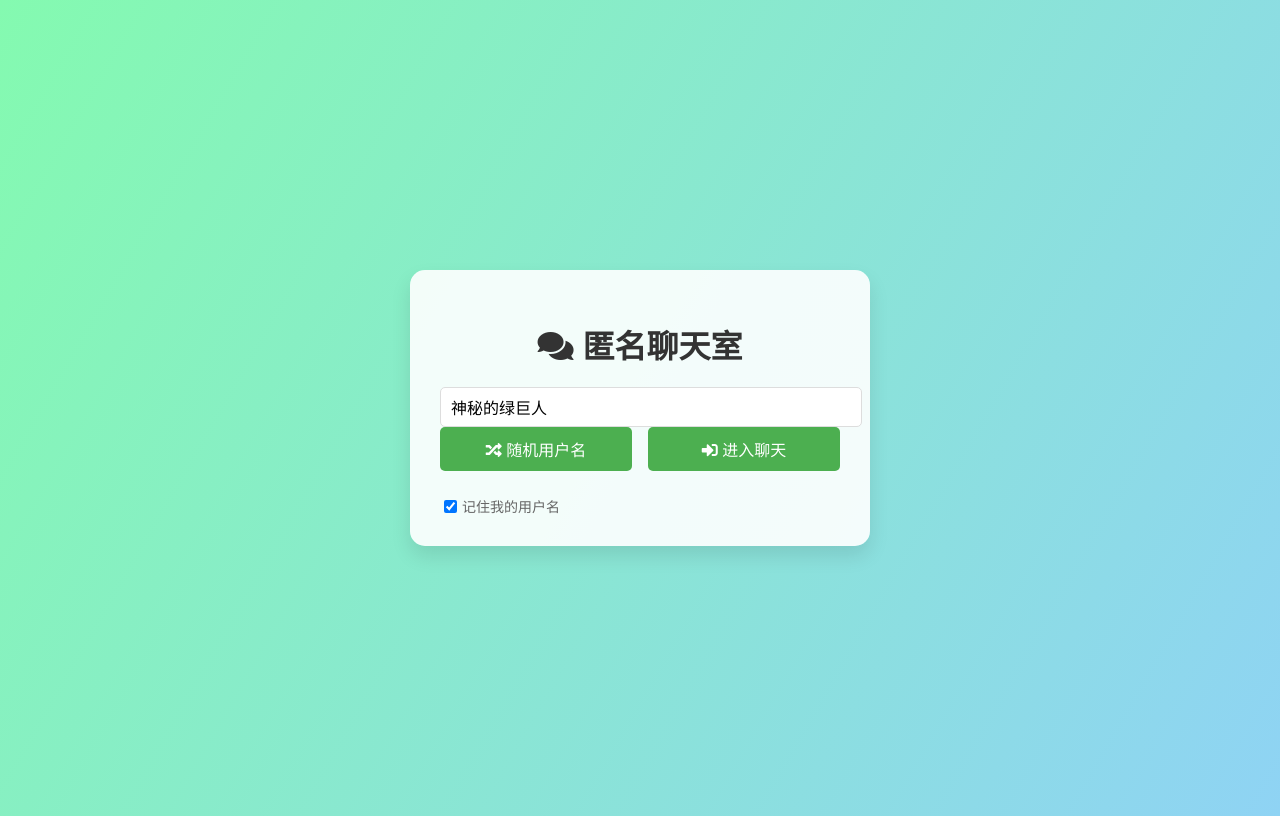
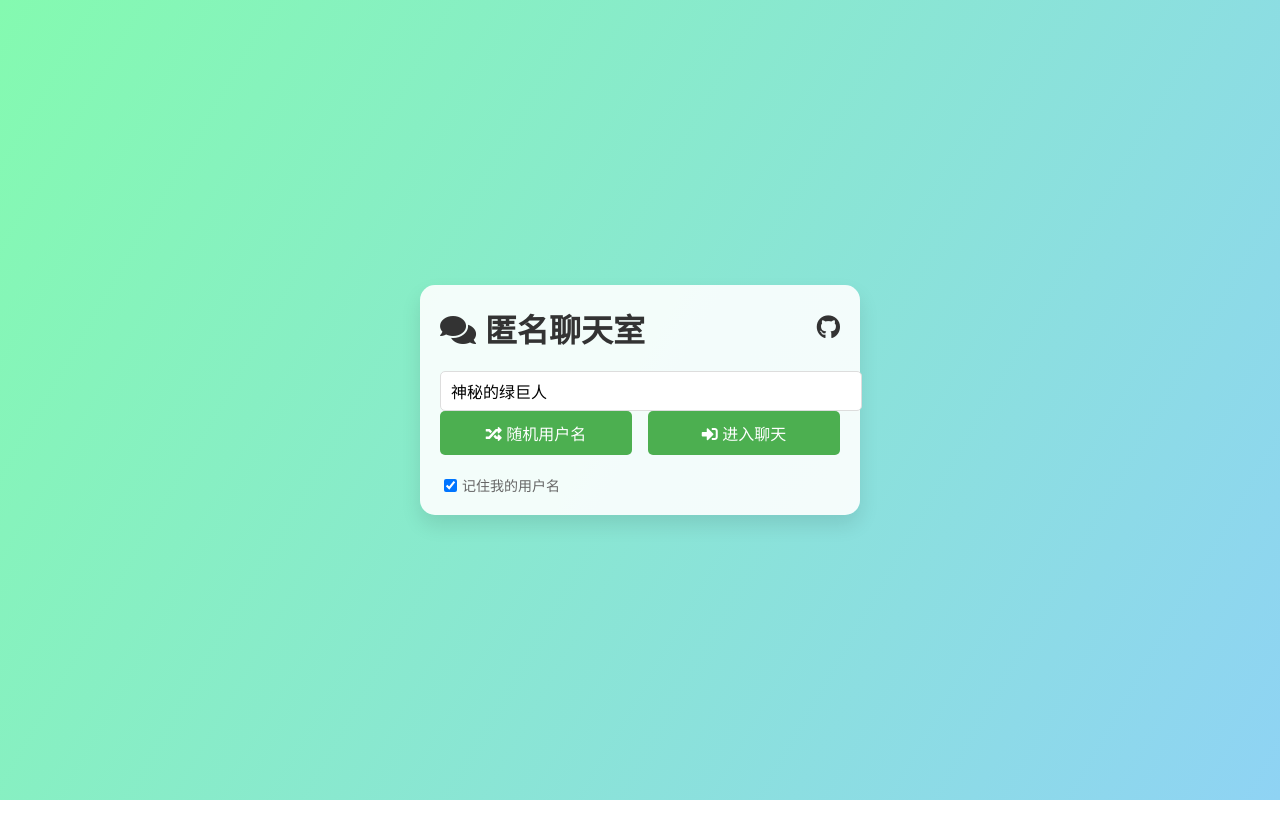
Before and after one commit to BsaLee/cf_niming_chatroom, a plain HTML site: page pages/index.html in a window 1280 px wide. Drawn offline with Linux system fonts and the light colour scheme.

Commit message:
整理代码

```diff
--- a/pages/index.html
+++ b/pages/index.html
@@ -22,12 +22,26 @@
             transform: translateX(-50%);
             top: 50px;
         }
+        .header-container {
+            display: flex;
+            justify-content: space-between; /* 左右排列 */
+            align-items: center; /* 垂直居中 */
+            margin-bottom: 20px; /* 标题和聊天区域的间距 */
+        }
+        .github-icon {
+            font-size: 24px;
+            color: #333;
+            text-decoration: none; /* 去掉下划线 */
+        }
     </style>
 </head>
 <body>
     <div class="container">
         <header>
-            <h1><i class="fas fa-comments"></i> 匿名聊天室</h1>
+            <div class="header-container">
+                <h1><i class="fas fa-comments"></i> 匿名聊天室</h1>
+                <a href="https://github.com/BsaLee/cf_niming_chatroom/" class="github-icon" target="_blank"><i class="fab fa-github"></i></a>
+            </div>
         </header>
         <main>
             <div id="username-container">
--- a/pages/styles.css
+++ b/pages/styles.css
@@ -1,31 +1,44 @@
 body {
     font-family: Arial, sans-serif;
     background: linear-gradient(120deg, #84fab0 0%, #8fd3f4 100%);
-    min-height: 100vh;
+    margin: 0; /* 去掉默认边距 */
+    padding: 0; /* 去掉默认内边距 */
     display: flex;
     justify-content: center;
     align-items: center;
+    min-height: 100vh;
 }
 
 .container {
+    flex: 1; /* 使容器自适应填满空间 */
+    display: flex;
+    flex-direction: column;
+    justify-content: flex-start; /* 上边对齐 */
     width: 100%;
     max-width: 400px;
-    padding: 30px;
+    padding: 20px; /* 减少内边距 */
     background-color: rgba(255, 255, 255, 0.9);
     border-radius: 15px;
     box-shadow: 0 10px 20px rgba(0, 0, 0, 0.1);
 }
 
+.header-container {
+    display: flex;
+    justify-content: space-between; /* 左右排列 */
+    align-items: center; /* 垂直居中 */
+    margin-bottom: 20px; /* 标题和聊天区域的间距 */
+}
+
 header h1 {
     color: #333;
     text-align: center;
-    margin-bottom: 20px;
+    margin: 0; /* 去掉默认的外边距 */
 }
 
 .input-group {
     display: flex;
     flex-direction: column;
-    margin-bottom: 15px;
+    margin-bottom: 10px; /* 减少下边距 */
 }
 
 .button-group {
@@ -71,7 +84,7 @@ input[type="text"] {
     border: 1px solid #ddd;
     border-radius: 5px;
     padding: 10px;
-    margin-bottom: 15px;
+    margin-bottom: 10px; /* 减少底部边距 */
     background-color: #f1f1f1;
 }
 
@@ -186,6 +199,13 @@ input[type="text"] {
     margin-top: 10px;
 }
 
+/* GitHub 图标样式 */
+.github-icon {
+    font-size: 24px;
+    color: #333;
+    text-decoration: none; /* 去掉下划线 */
+}
+
 /* 响应式设计 */
 @media (max-width: 600px) {
     .container {
@@ -194,6 +214,6 @@ input[type="text"] {
     }
 
     .button-group button {
-        width: 48%;
+        width: 30%;
     }
 }
```
